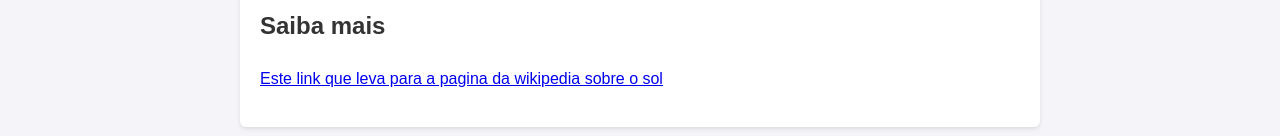
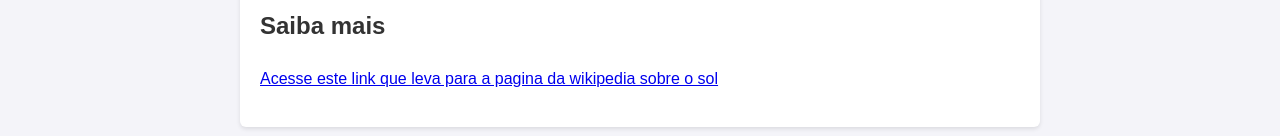
Before and after one commit to matheusarruda-sys/Aula, a plain HTML site: page projeto-midias/index.html in a window 1280 px wide. Shown: the part 664-800 px from the top of the page. Drawn offline with Linux system fonts and the light colour scheme.

Commit message:
Update index.html

```diff
--- a/projeto-midias/index.html
+++ b/projeto-midias/index.html
@@ -27,7 +27,7 @@
 
         <section>
             <h2><strong>Saiba mais</strong></h2>
-            <p><a href="https://pt.wikipedia.org/wiki/Sol" target="_blank" rel="noopener noreferrer"> Este link que leva para a pagina da wikipedia sobre o sol</a> </p>
+            <p><a href="https://pt.wikipedia.org/wiki/Sol" target="_blank" rel="noopener noreferrer"> Acesse este link que leva para a pagina da wikipedia sobre o sol</a> </p>
         </section>
 
     </main>
```
